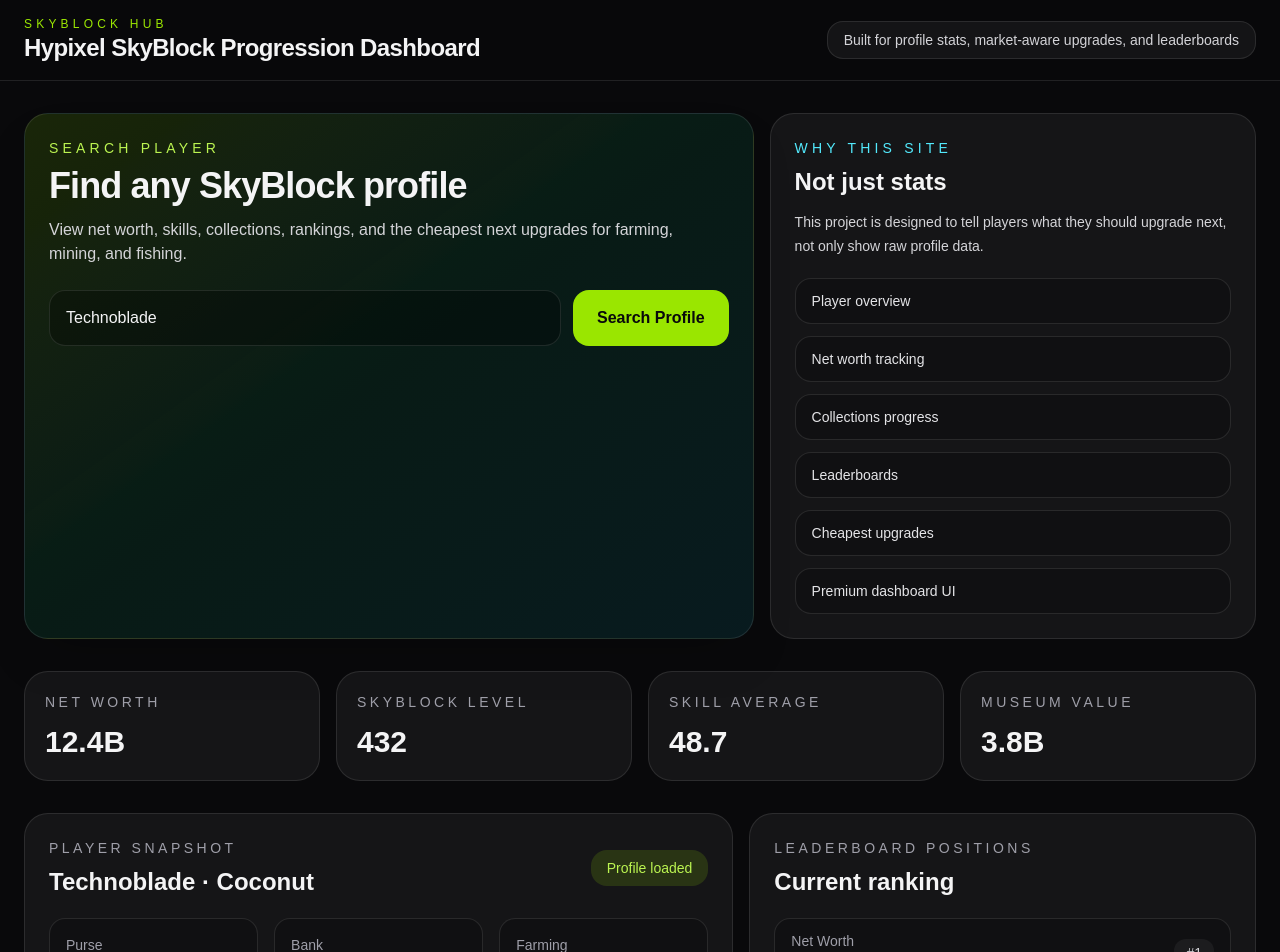
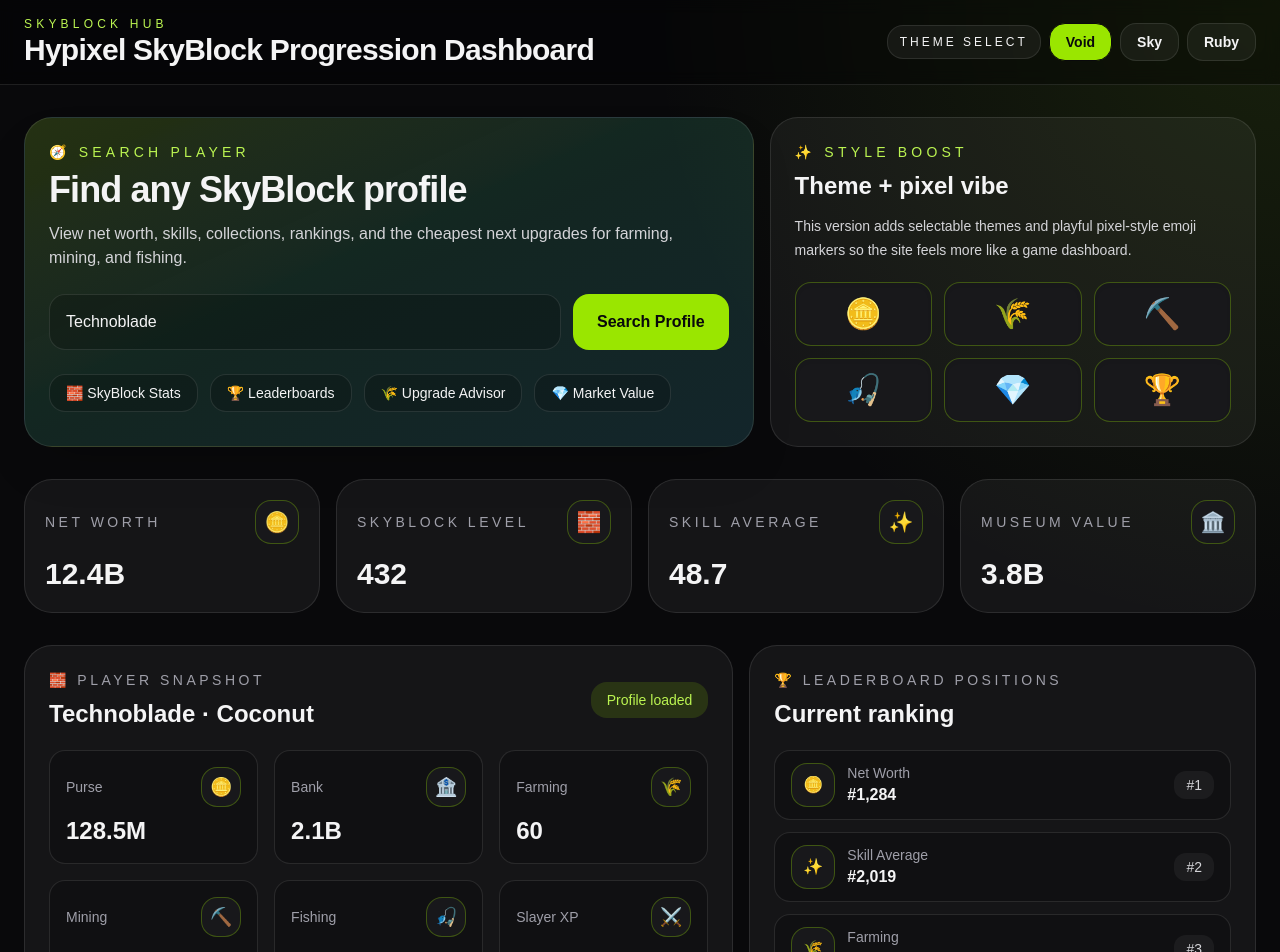
Before and after one commit to Galaktuschayene/skyblock-hub, a Next.js app: page / in a window 1280 px wide. Shown: the top 952 px of the page. Built offline with nearby package versions, Linux system fonts and the light colour scheme.

Commit message:
update homepage theme version

```diff
--- a/app/page.tsx
+++ b/app/page.tsx
@@ -15,63 +15,146 @@
     museumValue: "3.8B",
   };
 
+  const themes = [
+    {
+      name: "Void",
+      shell: "bg-zinc-950 text-zinc-100",
+      panel: "border-white/10 bg-white/5",
+      soft: "bg-black/20 border-white/10",
+      hero: "from-lime-500/15 via-emerald-500/10 to-cyan-500/10",
+      accent: "bg-lime-400 text-zinc-950",
+      accentSoft: "bg-lime-400/15 text-lime-300",
+      accentText: "text-lime-300",
+      subText: "text-zinc-300",
+      faint: "text-zinc-400",
+      progress: "bg-lime-400",
+      emojiFrame: "bg-zinc-900 border-lime-400/30",
+      bodyPattern: "bg-[radial-gradient(circle_at_top_right,rgba(132,204,22,0.12),transparent_25%),radial-gradient(circle_at_bottom_left,rgba(34,211,238,0.1),transparent_30%)]",
+    },
+    {
+      name: "Sky",
+      shell: "bg-sky-950 text-sky-50",
+      panel: "border-sky-200/10 bg-sky-400/10",
+      soft: "bg-sky-950/40 border-sky-200/10",
+      hero: "from-sky-400/20 via-cyan-400/10 to-indigo-400/20",
+      accent: "bg-cyan-300 text-sky-950",
+      accentSoft: "bg-cyan-300/15 text-cyan-200",
+      accentText: "text-cyan-200",
+      subText: "text-sky-100/80",
+      faint: "text-sky-200/55",
+      progress: "bg-cyan-300",
+      emojiFrame: "bg-sky-950/60 border-cyan-300/30",
+      bodyPattern: "bg-[radial-gradient(circle_at_top_right,rgba(34,211,238,0.16),transparent_28%),radial-gradient(circle_at_bottom_left,rgba(59,130,246,0.14),transparent_34%)]",
+    },
+    {
+      name: "Ruby",
+      shell: "bg-neutral-950 text-rose-50",
+      panel: "border-rose-200/10 bg-rose-500/10",
+      soft: "bg-black/25 border-rose-200/10",
+      hero: "from-rose-500/20 via-red-500/10 to-orange-400/15",
+      accent: "bg-rose-300 text-rose-950",
+      accentSoft: "bg-rose-300/15 text-rose-200",
+      accentText: "text-rose-200",
+      subText: "text-rose-50/80",
+      faint: "text-rose-200/50",
+      progress: "bg-rose-300",
+      emojiFrame: "bg-neutral-950 border-rose-300/30",
+      bodyPattern: "bg-[radial-gradient(circle_at_top_right,rgba(251,113,133,0.16),transparent_28%),radial-gradient(circle_at_bottom_left,rgba(251,146,60,0.12),transparent_34%)]",
+    },
+  ];
+
+  const activeTheme = themes[0];
+
+  const pixelIcons = {
+    money: "🪙",
+    farming: "🌾",
+    mining: "⛏️",
+    fishing: "🎣",
+    museum: "🏛️",
+    rank: "🏆",
+    search: "🧭",
+    profile: "🧱",
+    spark: "✨",
+    collection: "📦",
+  };
+
   const cheapUpgrades = {
     farming: [
-      { name: "Lotus Equipment Upgrade", cost: "8.5M", impact: "+Farming Fortune", reason: "Best low-cost fortune gain" },
-      { name: "Crop-Specific Tool Reforge", cost: "3.2M", impact: "+Crop Efficiency", reason: "Cheap boost for contests" },
-      { name: "Pet Item Upgrade", cost: "14M", impact: "+Pet Performance", reason: "Good value before major gear swap" },
+      { name: "Lotus Equipment Upgrade", cost: "8.5M", impact: "+Farming Fortune", reason: "Best low-cost fortune gain", icon: pixelIcons.farming },
+      { name: "Crop-Specific Tool Reforge", cost: "3.2M", impact: "+Crop Efficiency", reason: "Cheap boost for contests", icon: "🥕" },
+      { name: "Pet Item Upgrade", cost: "14M", impact: "+Pet Performance", reason: "Good value before major gear swap", icon: "🐘" },
     ],
     mining: [
-      { name: "Artifact of Power Tuning", cost: "6.8M", impact: "+Mining Stats", reason: "Low cost stat improvement" },
-      { name: "Gemstone Slot Unlock", cost: "18M", impact: "+Pristine / Fortune", reason: "Efficient step before new drill" },
-      { name: "HotM Utility Upgrade", cost: "2.9M", impact: "+Progression", reason: "Very cheap improvement" },
+      { name: "Artifact of Power Tuning", cost: "6.8M", impact: "+Mining Stats", reason: "Low cost stat improvement", icon: pixelIcons.mining },
+      { name: "Gemstone Slot Unlock", cost: "18M", impact: "+Pristine / Fortune", reason: "Efficient step before new drill", icon: "💎" },
+      { name: "HotM Utility Upgrade", cost: "2.9M", impact: "+Progression", reason: "Very cheap improvement", icon: "🪨" },
     ],
     fishing: [
-      { name: "Rod Enchant Package", cost: "4.4M", impact: "+Fishing Speed", reason: "Cheap and immediate" },
-      { name: "Pet Level Upgrade", cost: "11M", impact: "+Sea Creature Chance", reason: "Strong value per coin" },
-      { name: "Armor Piece Swap", cost: "16M", impact: "+Fishing Stats", reason: "Good midgame upgrade" },
+      { name: "Rod Enchant Package", cost: "4.4M", impact: "+Fishing Speed", reason: "Cheap and immediate", icon: pixelIcons.fishing },
+      { name: "Pet Level Upgrade", cost: "11M", impact: "+Sea Creature Chance", reason: "Strong value per coin", icon: "🐬" },
+      { name: "Armor Piece Swap", cost: "16M", impact: "+Fishing Stats", reason: "Good midgame upgrade", icon: "🐟" },
     ],
   };
 
   const leaderboard = [
-    { rank: 1, label: "Net Worth", value: "#1,284" },
-    { rank: 2, label: "Skill Average", value: "#2,019" },
-    { rank: 3, label: "Farming", value: "#742" },
-    { rank: 4, label: "Mining", value: "#1,106" },
-    { rank: 5, label: "Fishing", value: "#3,488" },
+    { rank: 1, label: "Net Worth", value: "#1,284", icon: pixelIcons.money },
+    { rank: 2, label: "Skill Average", value: "#2,019", icon: pixelIcons.spark },
+    { rank: 3, label: "Farming", value: "#742", icon: pixelIcons.farming },
+    { rank: 4, label: "Mining", value: "#1,106", icon: pixelIcons.mining },
+    { rank: 5, label: "Fishing", value: "#3,488", icon: pixelIcons.fishing },
   ];
 
   const collections = [
-    { name: "Wheat", progress: 94 },
-    { name: "Cobblestone", progress: 88 },
-    { name: "Mithril", progress: 72 },
-    { name: "Diamond", progress: 84 },
-    { name: "Raw Fish", progress: 61 },
-    { name: "Pumpkin", progress: 97 },
+    { name: "Wheat", progress: 94, icon: "🌾" },
+    { name: "Cobblestone", progress: 88, icon: "🧱" },
+    { name: "Mithril", progress: 72, icon: "⛏️" },
+    { name: "Diamond", progress: 84, icon: "💎" },
+    { name: "Raw Fish", progress: 61, icon: "🐟" },
+    { name: "Pumpkin", progress: 97, icon: "🎃" },
+  ];
+
+  const statCards = [
+    { label: "Net Worth", value: player.netWorth, icon: pixelIcons.money },
+    { label: "SkyBlock Level", value: player.skyblockLevel, icon: pixelIcons.profile },
+    { label: "Skill Average", value: player.skillAverage, icon: pixelIcons.spark },
+    { label: "Museum Value", value: player.museumValue, icon: pixelIcons.museum },
   ];
 
   return (
-    <div className="min-h-screen bg-zinc-950 text-zinc-100">
-      <header className="sticky top-0 z-20 border-b border-white/10 bg-zinc-950/85 backdrop-blur">
-        <div className="mx-auto flex max-w-7xl items-center justify-between px-6 py-4">
+    <div className={`min-h-screen ${activeTheme.shell} ${activeTheme.bodyPattern}`}>
+      <header className="sticky top-0 z-20 border-b border-white/10 bg-black/35 backdrop-blur">
+        <div className="mx-auto flex max-w-7xl flex-col gap-4 px-6 py-4 lg:flex-row lg:items-center lg:justify-between">
           <div>
-            <div className="text-xs uppercase tracking-[0.35em] text-lime-400">SkyBlock Hub</div>
-            <h1 className="text-2xl font-bold tracking-tight">Hypixel SkyBlock Progression Dashboard</h1>
+            <div className={`text-xs uppercase tracking-[0.35em] ${activeTheme.accentText}`}>SkyBlock Hub</div>
+            <h1 className="text-2xl font-black tracking-tight md:text-3xl">Hypixel SkyBlock Progression Dashboard</h1>
           </div>
-          <div className="hidden rounded-2xl border border-white/10 bg-white/5 px-4 py-2 text-sm text-zinc-300 md:block">
-            Built for profile stats, market-aware upgrades, and leaderboards
+
+          <div className="flex flex-wrap items-center gap-2">
+            <div className={`rounded-2xl border px-3 py-2 text-xs uppercase tracking-[0.25em] ${activeTheme.panel}`}>
+              Theme Select
+            </div>
+            {themes.map((theme) => (
+              <button
+                key={theme.name}
+                className={`rounded-2xl border px-4 py-2 text-sm font-semibold transition hover:scale-[1.02] ${
+                  theme.name === activeTheme.name ? activeTheme.accent : activeTheme.panel
+                }`}
+              >
+                {theme.name}
+              </button>
+            ))}
           </div>
         </div>
       </header>
 
       <main className="mx-auto max-w-7xl px-6 py-8">
         <section className="mb-8 grid gap-4 lg:grid-cols-[1.5fr_1fr]">
-          <div className="rounded-3xl border border-white/10 bg-gradient-to-br from-lime-500/15 via-emerald-500/10 to-cyan-500/10 p-6 shadow-2xl shadow-black/20">
+          <div className={`rounded-[28px] border bg-gradient-to-br p-6 shadow-2xl shadow-black/20 ${activeTheme.panel} ${activeTheme.hero}`}>
             <div className="mb-4 flex flex-col gap-4 md:flex-row md:items-end md:justify-between">
               <div>
-                <div className="text-sm uppercase tracking-[0.3em] text-lime-300">Search Player</div>
+                <div className={`text-sm uppercase tracking-[0.3em] ${activeTheme.accentText}`}>{pixelIcons.search} Search Player</div>
                 <h2 className="mt-2 text-4xl font-black tracking-tight">Find any SkyBlock profile</h2>
-                <p className="mt-3 max-w-2xl text-zinc-300">
+                <p className={`mt-3 max-w-2xl ${activeTheme.subText}`}>
                   View net worth, skills, collections, rankings, and the cheapest next upgrades for farming, mining, and fishing.
                 </p>
               </div>
@@ -79,32 +162,33 @@
             <div className="mt-6 flex flex-col gap-3 md:flex-row">
               <input
                 defaultValue="Technoblade"
-                className="h-14 flex-1 rounded-2xl border border-white/10 bg-black/30 px-4 text-base outline-none ring-0 placeholder:text-zinc-500"
+                className={`h-14 flex-1 rounded-2xl border px-4 text-base outline-none placeholder:opacity-60 ${activeTheme.soft}`}
                 placeholder="Enter Minecraft username"
               />
-              <button className="h-14 rounded-2xl bg-lime-400 px-6 font-semibold text-zinc-950 transition hover:scale-[1.01]">
+              <button className={`h-14 rounded-2xl px-6 font-semibold transition hover:scale-[1.01] ${activeTheme.accent}`}>
                 Search Profile
               </button>
             </div>
+
+            <div className="mt-6 flex flex-wrap gap-3">
+              {["🧱 SkyBlock Stats", "🏆 Leaderboards", "🌾 Upgrade Advisor", "💎 Market Value"].map((tag) => (
+                <div key={tag} className={`rounded-2xl border px-4 py-2 text-sm ${activeTheme.soft}`}>
+                  {tag}
+                </div>
+              ))}
+            </div>
           </div>
 
-          <div className="rounded-3xl border border-white/10 bg-white/5 p-6">
-            <div className="text-sm uppercase tracking-[0.3em] text-cyan-300">Why this site</div>
-            <h3 className="mt-2 text-2xl font-bold">Not just stats</h3>
-            <p className="mt-3 text-sm leading-6 text-zinc-300">
-              This project is designed to tell players what they should upgrade next, not only show raw profile data.
+          <div className={`rounded-[28px] border p-6 ${activeTheme.panel}`}>
+            <div className={`text-sm uppercase tracking-[0.3em] ${activeTheme.accentText}`}>{pixelIcons.spark} Style Boost</div>
+            <h3 className="mt-2 text-2xl font-bold">Theme + pixel vibe</h3>
+            <p className={`mt-3 text-sm leading-6 ${activeTheme.subText}`}>
+              This version adds selectable themes and playful pixel-style emoji markers so the site feels more like a game dashboard.
             </p>
-            <div className="mt-5 grid gap-3 text-sm">
-              {[
-                "Player overview",
-                "Net worth tracking",
-                "Collections progress",
-                "Leaderboards",
-                "Cheapest upgrades",
-                "Premium dashboard UI",
-              ].map((item) => (
-                <div key={item} className="rounded-2xl border border-white/10 bg-black/20 px-4 py-3 text-zinc-200">
-                  {item}
+            <div className="mt-5 grid grid-cols-3 gap-3 text-2xl">
+              {["🪙", "🌾", "⛏️", "🎣", "💎", "🏆"].map((emoji) => (
+                <div key={emoji} className={`flex h-16 items-center justify-center rounded-2xl border text-3xl shadow-inner ${activeTheme.emojiFrame}`}>
+                  {emoji}
                 </div>
               ))}
             </div>
@@ -112,56 +196,66 @@
         </section>
 
         <section className="mb-8 grid gap-4 md:grid-cols-2 xl:grid-cols-4">
-          {[
-            { label: "Net Worth", value: player.netWorth },
-            { label: "SkyBlock Level", value: player.skyblockLevel },
-            { label: "Skill Average", value: player.skillAverage },
-            { label: "Museum Value", value: player.museumValue },
-          ].map((card) => (
-            <div key={card.label} className="rounded-3xl border border-white/10 bg-white/5 p-5">
-              <div className="text-sm uppercase tracking-[0.25em] text-zinc-400">{card.label}</div>
+          {statCards.map((card) => (
+            <div key={card.label} className={`rounded-[28px] border p-5 ${activeTheme.panel}`}>
+              <div className="flex items-center justify-between gap-4">
+                <div className={`text-sm uppercase tracking-[0.25em] ${activeTheme.faint}`}>{card.label}</div>
+                <div className={`flex h-11 w-11 items-center justify-center rounded-2xl border text-xl ${activeTheme.emojiFrame}`}>
+                  {card.icon}
+                </div>
+              </div>
               <div className="mt-3 text-3xl font-black">{card.value}</div>
             </div>
           ))}
         </section>
 
         <section className="mb-8 grid gap-4 lg:grid-cols-[1.4fr_1fr]">
-          <div className="rounded-3xl border border-white/10 bg-white/5 p-6">
+          <div className={`rounded-[28px] border p-6 ${activeTheme.panel}`}>
             <div className="mb-5 flex items-center justify-between">
               <div>
-                <div className="text-sm uppercase tracking-[0.25em] text-zinc-400">Player Snapshot</div>
+                <div className={`text-sm uppercase tracking-[0.25em] ${activeTheme.faint}`}>{pixelIcons.profile} Player Snapshot</div>
                 <h3 className="mt-2 text-2xl font-bold">{player.username} · {player.profile}</h3>
               </div>
-              <div className="rounded-2xl bg-lime-400/15 px-4 py-2 text-sm text-lime-300">Profile loaded</div>
+              <div className={`rounded-2xl px-4 py-2 text-sm ${activeTheme.accentSoft}`}>Profile loaded</div>
             </div>
 
             <div className="grid gap-4 md:grid-cols-2 xl:grid-cols-3">
               {[
-                ["Purse", player.purse],
-                ["Bank", player.bank],
-                ["Farming", player.farming],
-                ["Mining", player.mining],
-                ["Fishing", player.fishing],
-                ["Slayer XP", player.slayerXP],
-                ["Catacombs", player.catacombs],
-              ].map(([k, v]) => (
-                <div key={k} className="rounded-2xl border border-white/10 bg-black/20 p-4">
-                  <div className="text-sm text-zinc-400">{k}</div>
+                ["Purse", player.purse, pixelIcons.money],
+                ["Bank", player.bank, "🏦"],
+                ["Farming", player.farming, pixelIcons.farming],
+                ["Mining", player.mining, pixelIcons.mining],
+                ["Fishing", player.fishing, pixelIcons.fishing],
+                ["Slayer XP", player.slayerXP, "⚔️"],
+                ["Catacombs", player.catacombs, "🕳️"],
+              ].map(([k, v, icon]) => (
+                <div key={String(k)} className={`rounded-2xl border p-4 ${activeTheme.soft}`}>
+                  <div className="flex items-center justify-between gap-3">
+                    <div className={`text-sm ${activeTheme.faint}`}>{k}</div>
+                    <div className={`flex h-10 w-10 items-center justify-center rounded-2xl border text-lg ${activeTheme.emojiFrame}`}>
+                      {icon}
+                    </div>
+                  </div>
                   <div className="mt-2 text-2xl font-bold">{v}</div>
                 </div>
               ))}
             </div>
           </div>
 
-          <div className="rounded-3xl border border-white/10 bg-white/5 p-6">
-            <div className="text-sm uppercase tracking-[0.25em] text-zinc-400">Leaderboard Positions</div>
+          <div className={`rounded-[28px] border p-6 ${activeTheme.panel}`}>
+            <div className={`text-sm uppercase tracking-[0.25em] ${activeTheme.faint}`}>{pixelIcons.rank} Leaderboard Positions</div>
             <h3 className="mt-2 text-2xl font-bold">Current ranking</h3>
             <div className="mt-5 space-y-3">
               {leaderboard.map((row) => (
-                <div key={row.label} className="flex items-center justify-between rounded-2xl border border-white/10 bg-black/20 px-4 py-3">
-                  <div>
-                    <div className="text-sm text-zinc-400">{row.label}</div>
-                    <div className="font-semibold">{row.value}</div>
+                <div key={row.label} className={`flex items-center justify-between rounded-2xl border px-4 py-3 ${activeTheme.soft}`}>
+                  <div className="flex items-center gap-3">
+                    <div className={`flex h-11 w-11 items-center justify-center rounded-2xl border ${activeTheme.emojiFrame}`}>
+                      {row.icon}
+                    </div>
+                    <div>
+                      <div className={`text-sm ${activeTheme.faint}`}>{row.label}</div>
+                      <div className="font-semibold">{row.value}</div>
+                    </div>
                   </div>
                   <div className="rounded-xl bg-white/5 px-3 py-1 text-sm text-zinc-300">#{row.rank}</div>
                 </div>
@@ -170,24 +264,29 @@
           </div>
         </section>
 
-        <section className="mb-8 rounded-3xl border border-white/10 bg-white/5 p-6">
+        <section className={`mb-8 rounded-[28px] border p-6 ${activeTheme.panel}`}>
           <div className="mb-5 flex items-end justify-between gap-4">
             <div>
-              <div className="text-sm uppercase tracking-[0.25em] text-zinc-400">Collections</div>
+              <div className={`text-sm uppercase tracking-[0.25em] ${activeTheme.faint}`}>{pixelIcons.collection} Collections</div>
               <h3 className="mt-2 text-2xl font-bold">Progress overview</h3>
             </div>
-            <div className="text-sm text-zinc-400">Prototype view</div>
+            <div className={`text-sm ${activeTheme.faint}`}>Prototype view</div>
           </div>
 
           <div className="grid gap-4 md:grid-cols-2 xl:grid-cols-3">
             {collections.map((item) => (
-              <div key={item.name} className="rounded-2xl border border-white/10 bg-black/20 p-4">
+              <div key={item.name} className={`rounded-2xl border p-4 ${activeTheme.soft}`}>
                 <div className="mb-3 flex items-center justify-between">
-                  <span className="font-medium">{item.name}</span>
-                  <span className="text-sm text-zinc-400">{item.progress}%</span>
+                  <span className="flex items-center gap-2 font-medium">
+                    <span className={`flex h-9 w-9 items-center justify-center rounded-xl border text-lg ${activeTheme.emojiFrame}`}>
+                      {item.icon}
+                    </span>
+                    {item.name}
+                  </span>
+                  <span className={`text-sm ${activeTheme.faint}`}>{item.progress}%</span>
                 </div>
                 <div className="h-3 overflow-hidden rounded-full bg-white/10">
-                  <div className="h-full rounded-full bg-lime-400" style={{ width: `${item.progress}%` }} />
+                  <div className={`h-full rounded-full ${activeTheme.progress}`} style={{ width: `${item.progress}%` }} />
                 </div>
               </div>
             ))}
@@ -196,20 +295,25 @@
 
         <section className="grid gap-4 xl:grid-cols-3">
           {Object.entries(cheapUpgrades).map(([category, upgrades]) => (
-            <div key={category} className="rounded-3xl border border-white/10 bg-white/5 p-6">
-              <div className="text-sm uppercase tracking-[0.25em] text-zinc-400">{category}</div>
+            <div key={category} className={`rounded-[28px] border p-6 ${activeTheme.panel}`}>
+              <div className={`text-sm uppercase tracking-[0.25em] ${activeTheme.faint}`}>{category}</div>
               <h3 className="mt-2 text-2xl font-bold capitalize">Cheapest upgrades</h3>
               <div className="mt-5 space-y-4">
                 {upgrades.map((upgrade) => (
-                  <div key={upgrade.name} className="rounded-2xl border border-white/10 bg-black/20 p-4">
+                  <div key={upgrade.name} className={`rounded-2xl border p-4 ${activeTheme.soft}`}>
                     <div className="flex items-start justify-between gap-4">
-                      <div>
-                        <div className="font-semibold">{upgrade.name}</div>
-                        <div className="mt-1 text-sm text-zinc-400">{upgrade.reason}</div>
+                      <div className="flex gap-3">
+                        <div className={`flex h-11 w-11 shrink-0 items-center justify-center rounded-2xl border text-xl ${activeTheme.emojiFrame}`}>
+                          {upgrade.icon}
+                        </div>
+                        <div>
+                          <div className="font-semibold">{upgrade.name}</div>
+                          <div className={`mt-1 text-sm ${activeTheme.faint}`}>{upgrade.reason}</div>
+                        </div>
                       </div>
-                      <div className="rounded-xl bg-lime-400/15 px-3 py-1 text-sm text-lime-300">{upgrade.cost}</div>
+                      <div className={`rounded-xl px-3 py-1 text-sm ${activeTheme.accentSoft}`}>{upgrade.cost}</div>
                     </div>
-                    <div className="mt-3 text-sm text-cyan-300">{upgrade.impact}</div>
+                    <div className={`mt-3 text-sm ${activeTheme.accentText}`}>{upgrade.impact}</div>
                   </div>
                 ))}
               </div>
```
